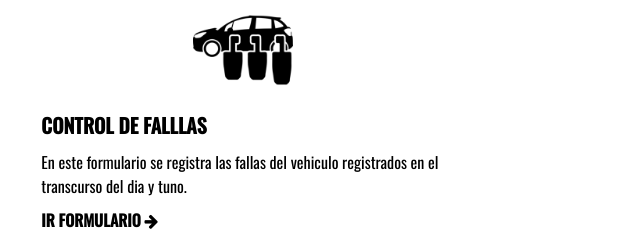
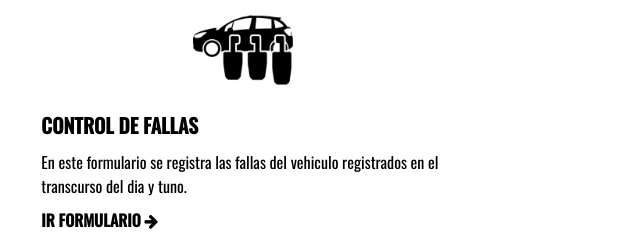
Before and after one commit to Josep-Reyes/interfaz-serenazgo, a plain HTML site: page principal_morning.html in a window 1280 px wide. Shown: the part 492-732 px from the top of the page, 397-1037 px from the left. Drawn offline with nearby package versions, Linux system fonts and the light colour scheme; some packages are replaced by stand-ins of ours; a script that the page names is missing.

Commit message:
Update principal_morning.html

```diff
--- a/principal_morning.html
+++ b/principal_morning.html
@@ -88,7 +88,7 @@
       </div>
       <div>
         <a class="adaptarimage" href="https://forms.gle/Q737o75ad7sBQXRm6" target="_blank"><img src="img/fallas.png" alt="" /></a>
-        <h3>CONTROL DE FALLLAS</h3>
+        <h3>CONTROL DE FALLAS</h3>
         <p>En este formulario se registra las fallas del vehiculo registrados en el transcurso del dia y tuno.</p>
         <a class="adaptartexto" href="https://forms.gle/Q737o75ad7sBQXRm6" target="_blank">Ir Formulario <i class="fa fa-arrow-right"></i></a>
       </div>
```
